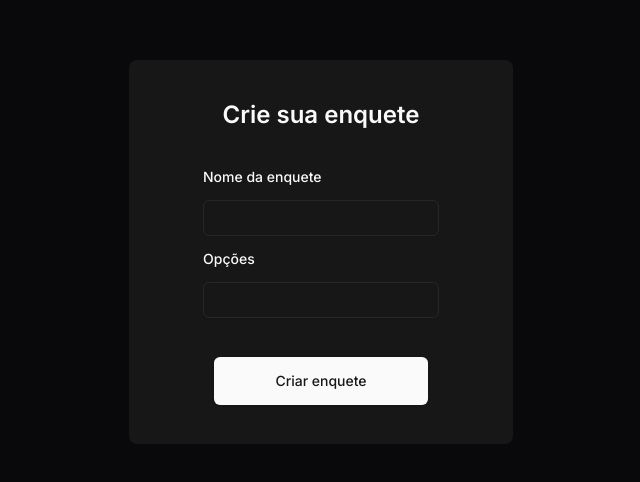
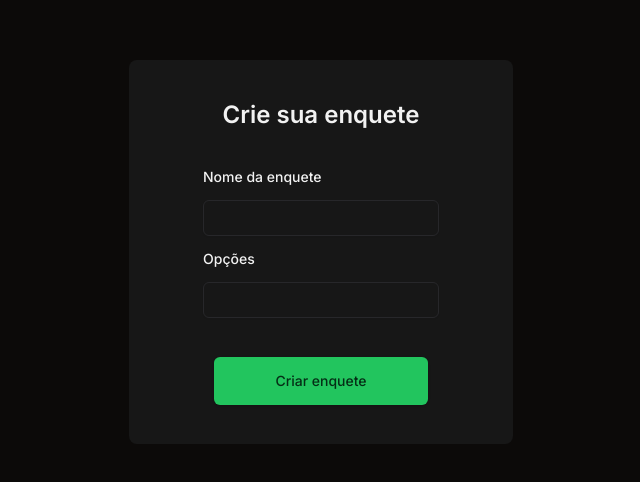
Before and after one commit to yMaatheus/polls, a Next.js app: page /polls in a window 1280 px wide. Shown: the part 148-630 px from the top of the page, without its empty margins (319-959 px from the left). Built offline with nearby package versions, Linux system fonts and the light colour scheme.

Commit message:
feat: :sparkles: Update color scheme in globals.css

```diff
--- a/src/app/globals.css
+++ b/src/app/globals.css
@@ -6,63 +6,46 @@
   :root {
     --background: 0 0% 100%;
     --foreground: 240 10% 3.9%;
-
     --card: 0 0% 100%;
     --card-foreground: 240 10% 3.9%;
-
     --popover: 0 0% 100%;
     --popover-foreground: 240 10% 3.9%;
-
-    --primary: 240 5.9% 10%;
-    --primary-foreground: 0 0% 98%;
-
+    --primary: 142.1 76.2% 36.3%;
+    --primary-foreground: 355.7 100% 97.3%;
     --secondary: 240 4.8% 95.9%;
     --secondary-foreground: 240 5.9% 10%;
-
     --muted: 240 4.8% 95.9%;
     --muted-foreground: 240 3.8% 46.1%;
-
     --accent: 240 4.8% 95.9%;
     --accent-foreground: 240 5.9% 10%;
-
     --destructive: 0 84.2% 60.2%;
     --destructive-foreground: 0 0% 98%;
-
     --border: 240 5.9% 90%;
     --input: 240 5.9% 90%;
-    --ring: 240 10% 3.9%;
-
+    --ring: 142.1 76.2% 36.3%;
     --radius: 0.5rem;
   }
 
   .dark {
-    --background: 240 10% 3.9%;
-    --foreground: 0 0% 98%;
-
-    --card: 240 10% 3.9%;
-    --card-foreground: 0 0% 98%;
-
-    --popover: 240 10% 3.9%;
-    --popover-foreground: 0 0% 98%;
-
-    --primary: 0 0% 98%;
-    --primary-foreground: 240 5.9% 10%;
-
+    --background: 20 14.3% 4.1%;
+    --foreground: 0 0% 95%;
+    --card: 24 9.8% 10%;
+    --card-foreground: 0 0% 95%;
+    --popover: 0 0% 9%;
+    --popover-foreground: 0 0% 95%;
+    --primary: 142.1 70.6% 45.3%;
+    --primary-foreground: 144.9 80.4% 10%;
     --secondary: 240 3.7% 15.9%;
     --secondary-foreground: 0 0% 98%;
-
-    --muted: 240 3.7% 15.9%;
+    --muted: 0 0% 15%;
     --muted-foreground: 240 5% 64.9%;
-
     --accent: 240 3.7% 15.9%;
     --accent-foreground: 0 0% 98%;
-
     --destructive: 0 62.8% 30.6%;
-    --destructive-foreground: 0 0% 98%;
-
+    --destructive-foreground: 0 85.7% 97.3%;
     --border: 240 3.7% 15.9%;
     --input: 240 3.7% 15.9%;
-    --ring: 240 4.9% 83.9%;
+    --ring: 142.4 71.8% 29.2%;
   }
 }
 
```
